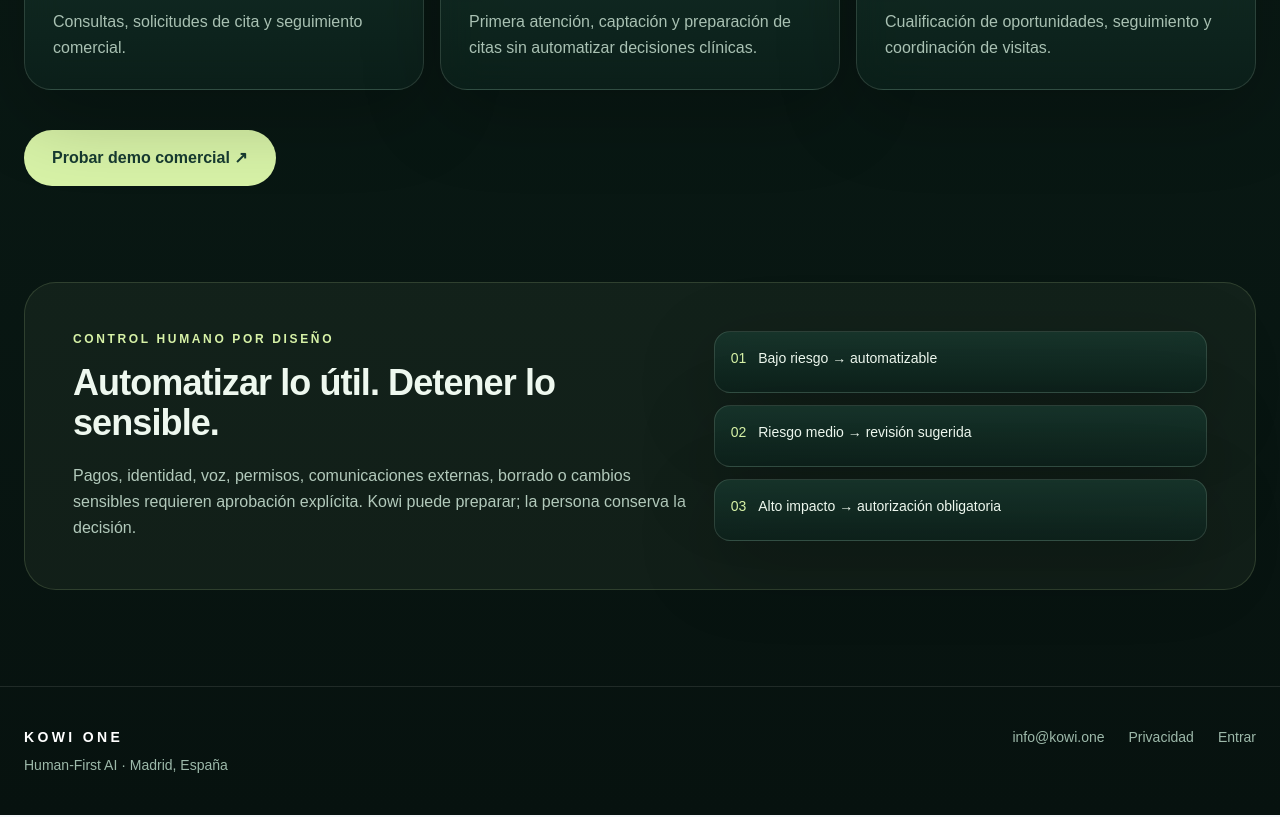
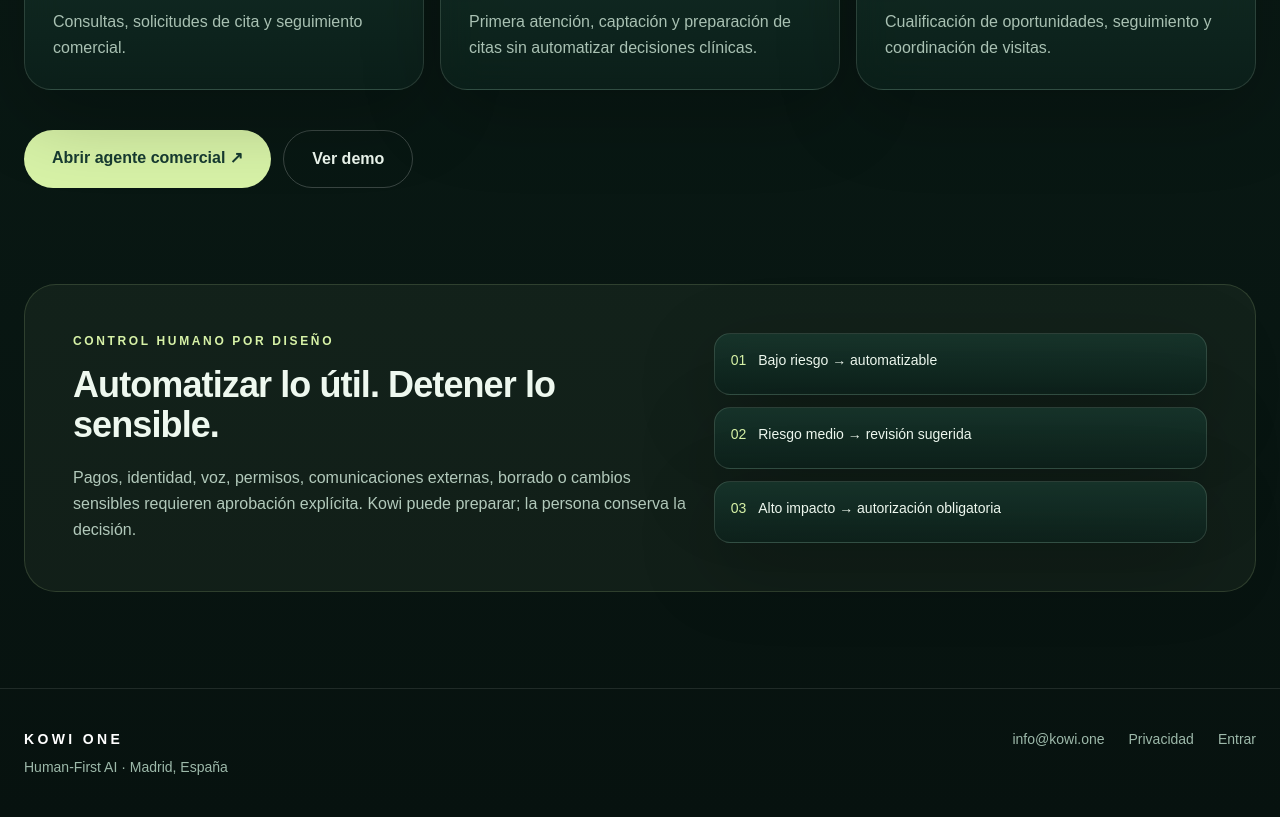
Before and after one commit to KowiFabian/kowi-One-Web, a Next.js app: page / in a window 1280 px wide. Shown: the part 1980-2797 px from the top of the page. Built offline with nearby package versions, Linux system fonts and the light colour scheme.

Commit message:
feat: expose Kowi Business agent in product navigation

```diff
--- a/src/app/page.tsx
+++ b/src/app/page.tsx
@@ -88,7 +88,7 @@ export default function Home() {
           <div className="mb-8 h-12 w-12 rounded-2xl border border-[#d7f2a7]/20 bg-[#d7f2a7]/5 p-3"><div className="hero-orb h-full w-full rounded-full"/></div>
           <h3 className="text-2xl font-semibold">{title}</h3><p className="mt-4 leading-relaxed text-[#a9c1b3]">{body}</p>
         </article>)}</div>
-        <div className="mt-10"><Link href="/business/demo" className="inline-flex rounded-full bg-[#d7f2a7] px-7 py-4 font-semibold text-[#173b31]">Probar demo comercial ↗</Link></div>
+        <div className="mt-10 flex flex-wrap gap-3"><Link href="/business/agent" className="inline-flex rounded-full bg-[#d7f2a7] px-7 py-4 font-semibold text-[#173b31]">Abrir agente comercial ↗</Link><Link href="/business/demo" className="inline-flex rounded-full border border-white/20 px-7 py-4 font-semibold">Ver demo</Link></div>
       </div>
     </section>
 
```
